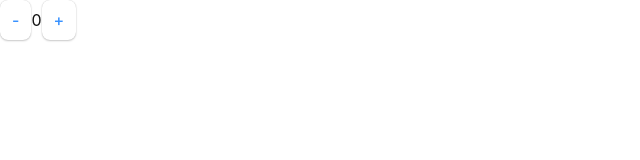
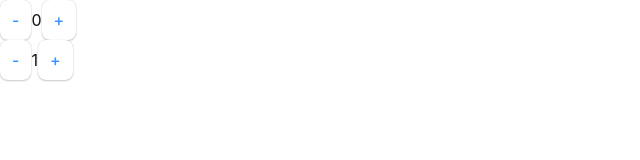
Before and after one commit to Ibragim1337/React-From-Scratch, a React app: page / in a window 1280 px wide. Shown: the top 160 px of the page, without its empty margins (0-640 px from the left). Built offline with nearby package versions, Linux system fonts and the light colour scheme.

Commit message:
counter with steps

```diff
--- a/src/components/CounterRedux/CounterRedux.tsx
+++ b/src/components/CounterRedux/CounterRedux.tsx
@@ -1,15 +1,26 @@
-import { increment, decrement } from "../redux/slices/CounterSlices";
+import { increment, decrement} from "../redux/slices/CounterSlices";
+import { increment as incrementStep,
+		 decrement as decrementStep } from "../redux/slices/StepSlices";
 import { useTypedDispatch, useTypedSelector } from "../../store";
 
 const CounterRedux = () => {
 	const count = useTypedSelector(state => state.counterReducer);
+	const step = useTypedSelector(state => state.counterStepSlice);
 	const dispatch = useTypedDispatch();
 
 	return (
 		<div>
-			<button onClick={() => dispatch(decrement())}>-</button>
-			{count}
-			<button onClick={() => dispatch(increment())}>+</button>
+			<div>
+				<button onClick={() => dispatch(decrement(step))}>-</button>
+				{count}
+				<button onClick={() => dispatch(increment(step))}>+</button>
+			</div>
+
+			<div>
+				<button onClick={() => dispatch(decrementStep())}>-</button>
+				{step}
+				<button onClick={() => dispatch(incrementStep())}>+</button>
+			</div>
 		</div>
 	)
 }
--- a/src/components/redux/slices/CounterSlices.ts
+++ b/src/components/redux/slices/CounterSlices.ts
@@ -4,11 +4,11 @@ export const counterSlice = createSlice({
 	name: 'counter',
 	initialState: 0,
 	reducers: {
-		increment: state => state + 1,
-		decrement: state => state - 1
+		increment: (state, action) => state + action.payload,
+		decrement: (state, action) => state - action.payload,
 	}
 });
 
-export const { increment, decrement } = counterSlice.actions;
+export const { increment, decrement} = counterSlice.actions;
 
 export default counterSlice.reducer;
--- /dev/null
+++ b/src/components/redux/slices/StepSlices.ts
@@ -0,0 +1,14 @@
+import { createSlice } from "@reduxjs/toolkit";
+
+export const counterStepSlice = createSlice({
+	name: 'step',
+	initialState: 1,
+	reducers: {
+		decrement: state => Math.max(1, state - 1),
+		increment: state => state + 1
+	}
+});
+
+export const {increment, decrement } = counterStepSlice.actions;
+
+export default counterStepSlice.reducer;
--- a/src/store.ts
+++ b/src/store.ts
@@ -1,10 +1,12 @@
 import { configureStore } from "@reduxjs/toolkit";
 import counterReducer from './components/redux/slices/CounterSlices';
+import  counterStepSlice  from "./components/redux/slices/StepSlices";
 import { useDispatch, useSelector } from "react-redux";
 
 const store = configureStore({
 	reducer: {
-		counterReducer
+		counterReducer,
+		counterStepSlice
 	}
 });
 
```
Also changed, not shown: 2 other files (tests, documents, lock files or other folders).
